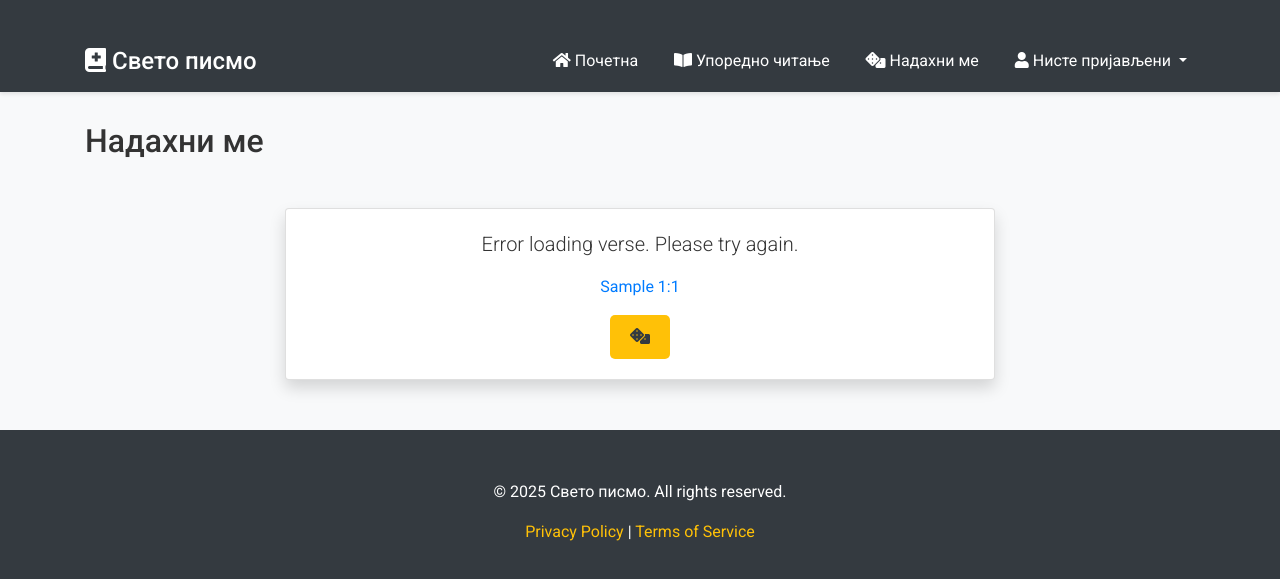
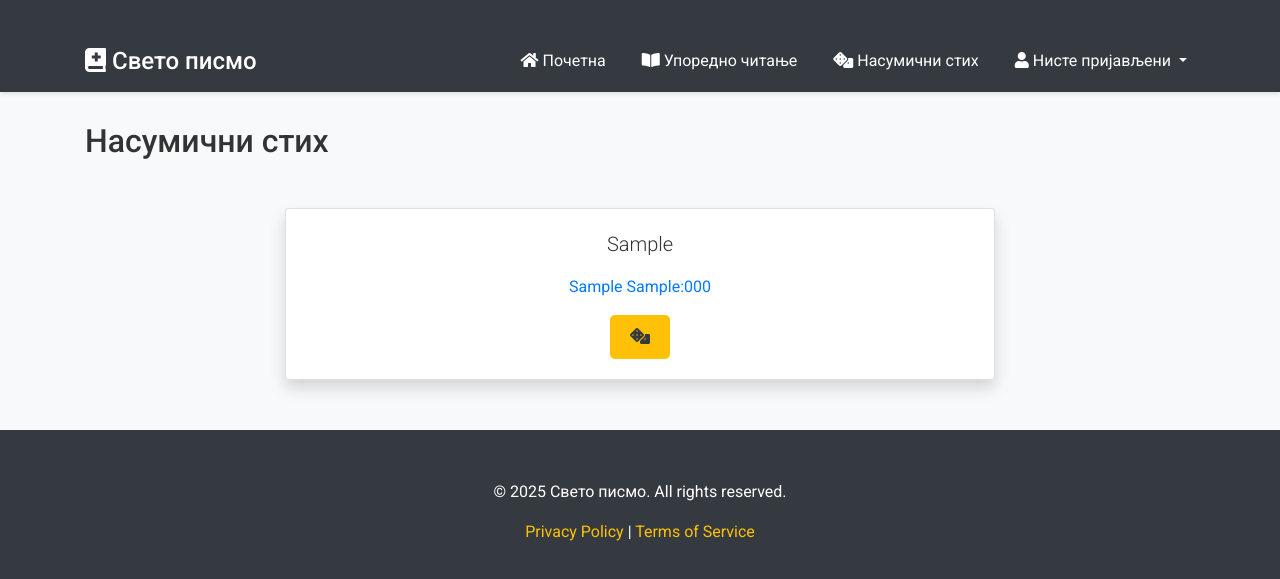
Before and after one commit to meeheey/bible-in-serbian, a Django app: page /random_verse_generator in a window 1280 px wide. Shown: the top 579 px of the page. Run offline with Django 4.2, Linux system fonts and the light colour scheme; tables that the repository leaves empty hold one stand-in row (values such as "Sample post"); some libraries are stand-ins or nearby versions.

Commit message:
Implement verse links sitewide

```diff
--- a/bible_in_serbian/verse_fetcher/views.py
+++ b/bible_in_serbian/verse_fetcher/views.py
@@ -30,7 +30,9 @@ def fetch_random_verse(request):
         "book_acronym": random_verse.book.acronym,
         "book_id": random_verse.book.id,
         "chapter": random_verse.chapter,
+        "chapter_mask": random_verse.chapter_mask,
         "verse_number": random_verse.verse_number,
+        "verse_number_mask": random_verse.verse_number_mask,
         "verse": random_verse.verse,
         "is_bookmarked": exists
     }
--- a/bible_in_serbian/web_page/static/web_page/css/styles.css
+++ b/bible_in_serbian/web_page/static/web_page/css/styles.css
@@ -149,7 +149,7 @@ h1 {
 /* Link Styles           */
 /* ==================== */
 a {
-    color: #ffc107;
+    color: #007bff;
     text-decoration: none;
     transition: color 0.3s ease;
 }
--- a/bible_in_serbian/web_page/static/web_page/randomverse.js
+++ b/bible_in_serbian/web_page/static/web_page/randomverse.js
@@ -6,7 +6,6 @@ const csrfToken = getCookie('csrftoken');
 document.addEventListener('DOMContentLoaded', function () {
 
     let verse = {};  // Define verse globally
-    let isBookmarked = false;  // Initialize as a boolean
 
     // Function to fetch and display a random verse
     function fetchRandomVerse() {
@@ -14,21 +13,30 @@ document.addEventListener('DOMContentLoaded', function () {
             .then(response => response.json())
             .then(data => {
                 verse = data.random_verse;  // Store the verse data in the global variable
-                isBookmarked = verse.is_bookmarked;  // Update the bookmark status
-                changeButton();  // Call the function to update the button
 
                 console.log('Fetched Verse:', verse);  // Log the verse to check the structure
 
                 document.getElementById('verse-text').textContent = verse.verse;
 
+                const referenceEl = document.getElementById('verse-reference');
+
+                // Clear existing content
+                referenceEl.innerHTML = '';
+
+                // Create anchor element
+                const anchor = document.createElement('a');
+
                 if (verse.verse_number_mask === '') {
-                    document.getElementById('verse-reference').textContent = `${verse.book_acronym} ${verse.chapter}`;
+                    anchor.textContent = `${verse.book_acronym} ${verse.chapter_mask}`;
+                    anchor.href = `/books/${verse.book_id}/${verse.chapter}/${verse.verse_number}/`;  // Fallback to verse 1
                 } else {
-                    document.getElementById('verse-reference').textContent = `${verse.book_acronym} ${verse.chapter}:${verse.verse_number}`;
+                    anchor.textContent = `${verse.book_acronym} ${verse.chapter_mask}:${verse.verse_number_mask}`;
+                    anchor.href = `/books/${verse.book_id}/${verse.chapter}/${verse.verse_number}/`;
                 }
 
-                // Enable the Save Bookmark button once the verse is fetched
-                document.getElementById('save-or-remove-bookmark-btn').disabled = false;
+                referenceEl.appendChild(anchor);
+
+
             })
             .catch(error => {
                 console.error('Error fetching verse:', error);
@@ -36,105 +44,12 @@ document.addEventListener('DOMContentLoaded', function () {
             });
     }
 
-    // Function to save a bookmark
-    function saveBookmark() {
-        const data = {
-            book_id: verse.book_id,  // Use the correct book_id
-            chapter: verse.chapter,
-            verse_number: verse.verse_number,
-        };
-
-        fetch('/fetch/save_bookmark/', {
-            method: 'POST',
-            headers: {
-                'Content-Type': 'application/json',
-                'X-CSRFToken': csrfToken,
-            },
-            body: JSON.stringify(data),
-        })
-        .then((response) => response.json())
-        .then((data) => {
-            if (data.status === 'success') {
-                alert('Обележивач је успешно сачуван.');
-            } else {
-                alert(`Грешка: ${data.message}`);
-            }
-        })
-        .catch((error) => {
-            console.error('Грешка:', error);
-            alert('Дошло је до грешке приликом чувања обележивача.');
-        });
-    }
-
-    // Function to remove a bookmark
-    function removeBookmark() {
-        const data = {
-            book_id: verse.book_id,
-            chapter: verse.chapter,
-            verse_number: verse.verse_number,
-        };
-
-        fetch('/fetch/delete_bookmark/', {
-            method: 'POST',
-            headers: {
-                'Content-Type': 'application/json',
-                'X-CSRFToken': csrfToken,
-            },
-            body: JSON.stringify(data),
-        })
-        .then((response) => response.json())
-        .then((data) => {
-            if (data.status === 'success') {
-                alert('Обележивач је успешно уклоњен.');
-            } else {
-                alert(`Грешка: ${data.message}`);
-            }
-        })
-        .catch((error) => {
-            console.error('Грешка:', error);
-            alert('Дошло је до грешке приликом уклањања обележивача.');
-        });
-    }
-
-    // Function to update the button based on bookmark status
-    function changeButton() {
-        const buttonElement = document.getElementById('save-or-remove-bookmark-btn');  // Get the button element by ID
-        if (buttonElement) {
-            if (isBookmarked) {
-                // If the verse is bookmarked, show the filled bookmark icon
-                buttonElement.innerHTML = `<i class='fas fa-bookmark'></i>`;
-            } else {
-                // If the verse is not bookmarked, show the empty bookmark icon
-                buttonElement.innerHTML = `<i class='far fa-bookmark'></i>`;
-            }
-        }
-    }
-
     // Fetch a verse when page loads
     fetchRandomVerse();
-
-    // Change button initially based on the first fetched verse
-    changeButton();
 
     document.getElementById('new-verse-btn').addEventListener('click', function (e) {
         fetchRandomVerse();
         e.target.blur(); // Remove focus
     });
 
-    // Add event listener to handle bookmark button click
-    document.getElementById('save-or-remove-bookmark-btn').addEventListener('click', function (e) {
-        if (isBookmarked) {
-            removeBookmark();  // Remove bookmark if already bookmarked
-        } else {
-            saveBookmark();  // Save bookmark if not bookmarked
-        }
-
-        // Toggle the bookmark status
-        isBookmarked = !isBookmarked;
-
-        // After updating the bookmark, update the button's appearance
-        changeButton();
-
-        e.target.blur(); // Remove focus
     });
-});
--- a/bible_in_serbian/web_page/static/web_page/viewverse.js
+++ b/bible_in_serbian/web_page/static/web_page/viewverse.js
@@ -360,7 +360,10 @@ if (commentBtn) {
 }
 
 if (quoteBtn) {
-    quoteBtn.addEventListener('click', copyVerseToClipboard);
+    quoteBtn.addEventListener('click', function(e) {
+    copyVerseToClipboard();
+    e.target.blur();
+    });
 }
 
 if (bookmarkBtn) {
--- a/bible_in_serbian/web_page/templates/web_page/bookmarks.html
+++ b/bible_in_serbian/web_page/templates/web_page/bookmarks.html
@@ -12,7 +12,7 @@
                 <button class="book-btn bookmark">
                     <i class="fas fa-bookmark"></i>
                 </button>
-                <a href="{% url 'show_book' book_id=bookmark.verse.book.id %}" class="book-link">
+                <a href="{% url 'view_verse' book_id=bookmark.verse.book.id chapter=bookmark.verse.chapter verse_number=bookmark.verse.verse_number %}" class="book-link">
                     <div class="book-acronym unselectable">
                         {{ bookmark.verse.book.acronym }} {{ bookmark.verse.chapter_mask }}{% if bookmark.verse.verse_number != 0 %}{% if bookmark.verse.verse_number_mask %}:{% endif %} {{ bookmark.verse.verse_number_mask }}{% endif %}
                     </div>
--- a/bible_in_serbian/web_page/templates/web_page/layout.html
+++ b/bible_in_serbian/web_page/templates/web_page/layout.html
@@ -27,7 +27,7 @@
                         <a class="nav-link" href="{% url 'comparative reading' %}"><i class="fas fa-book-open"></i> Упоредно читање</a>
                     </li>
                     <li class="nav-item">
-                        <a class="nav-link" href="{% url 'random_verse_generator' %}"><i class="fas fa-dice"></i> Надахни ме</a>
+                        <a class="nav-link" href="{% url 'random_verse_generator' %}"><i class="fas fa-dice"></i> Насумични стих</a>
                     </li>
                     <li class="nav-item dropdown">
                         <a class="nav-link dropdown-toggle" href="#" id="navbarDropdown" role="button" data-toggle="dropdown" aria-haspopup="true" aria-expanded="false">
--- a/bible_in_serbian/web_page/templates/web_page/random_verse_generator.html
+++ b/bible_in_serbian/web_page/templates/web_page/random_verse_generator.html
@@ -3,7 +3,7 @@
 
 {% block body %}
 
-<h2>Надахни ме</h2>
+<h2>Насумични стих</h2>
 
 <div class="container mt-5">
     <div class="row justify-content-center">
@@ -12,15 +12,11 @@
                 <div class="card-body text-center">
                     <div id="verse-container">
                         <p class="lead" id="verse-text">Учитава се...</p>
-                        <p id="verse-reference" style="color: #007bff;"></p>
+                        <p id="verse-reference";></p>
                     </div>
                     <button id="new-verse-btn" class="btn btn-primary">
                         <i class='fas fa-dice'></i>
                     </button>
-                    {% if user.is_authenticated %}
-                    <button id="save-or-remove-bookmark-btn" class="btn btn-primary" disabled>
-                    </button>
-                    {% endif %}
                 </div>
             </div>
         </div>
--- a/bible_in_serbian/web_page/templates/web_page/verse.html
+++ b/bible_in_serbian/web_page/templates/web_page/verse.html
@@ -3,7 +3,7 @@
 
 {% block body %}
 
-<h2>Надахни ме</h2>
+<h2 id="verse-reference">{{ verse.book.acronym }} {{ verse.chapter_mask }}{% if verse.verse_number != 0 %}{% if verse.verse_number_mask %}:{% endif %}{{ verse.verse_number_mask }}{% endif %}</h2>
 
 <div class="container mt-5">
     <div class="row justify-content-center">
@@ -12,7 +12,6 @@
                 <div class="card-body text-center">
                     <div id="verse-container">
                         <p class="lead" id="verse-text">{{ verse.verse }}</p>
-                        <p id="verse-reference" style="color: #007bff;">{{ verse.book.acronym }} {{ verse.chapter_mask }}{% if verse.verse_number != 0 %}{% if verse.verse_number_mask %}:{% endif %}{{ verse.verse_number_mask }}{% endif %}</p>
                     </div>
                     <button id="comment-btn" class="btn btn-primary">
                         <i class='fas fa-comment'></i>
```
Also changed, not shown: bible_in_serbian/web_page/static/web_page/scripts.js (+18 -6 lines).
